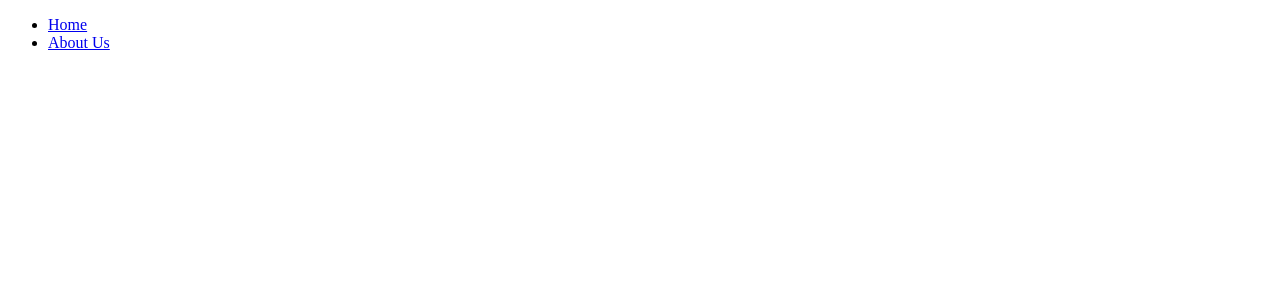
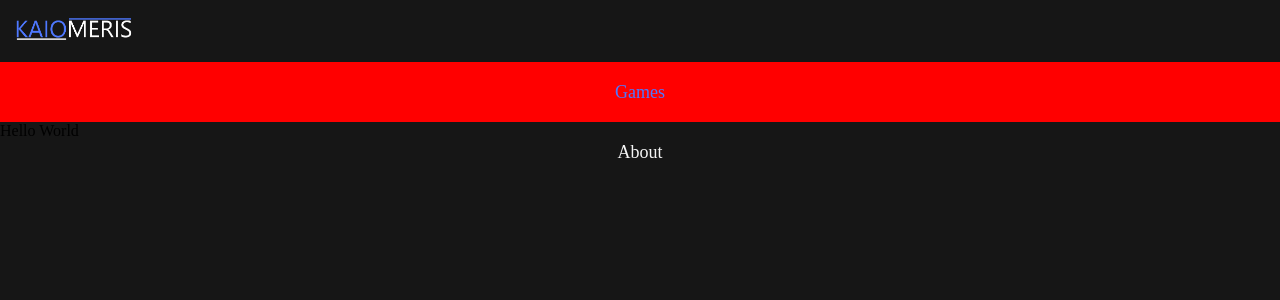
Before and after one commit to jaronkong/kaiomeris-website, a Next.js app: page / in a window 1280 px wide. Shown: the top 300 px of the page. Built offline with nearby package versions, Linux system fonts and the light colour scheme.

Commit message:
header work

```diff
--- /dev/null
+++ b/components/Header.js
@@ -0,0 +1,25 @@
+import Link from 'next/link'
+
+import NavBar from './nav/NavBar'
+import navButtons from '../config/navButtons'
+
+const headerStyle = {
+  color: "white",
+  width: "100%",
+};
+
+const logoStyle = {
+  margin: "4px",
+  height: "50px",
+};
+
+const Header = () => (
+  <div className="Header" style={headerStyle}>
+    <Link href="/">
+      <a><img src="/logoLight.png" alt="logo" style={logoStyle}/></a>
+    </Link>
+    <NavBar navButtons={navButtons} />
+  </div>
+);
+
+export default Header;
--- /dev/null
+++ b/components/Layout.js
@@ -0,0 +1,33 @@
+import Header from "./Header";
+import NavBar from "./nav/NavBar";
+
+const layoutStyle = {
+  display: "flex",
+  flexDirection: "column",
+  height: "100%",
+  width: "100%"
+};
+
+const contentStyle = {
+  flex: 1,
+  display: "flex",
+  flexDirection: "column"
+};
+
+const Layout = props => (
+  <div className="Layout" style={layoutStyle}>
+    <Header />
+    <div className="Content" style={contentStyle}>
+      {props.children}
+    </div>
+
+    <style jsx global>{`
+      body {
+        margin: 0px;
+        background-color: #161616;
+      }
+    `}</style>
+  </div>
+);
+
+export default Layout;
--- /dev/null
+++ b/components/nav/NavBar.js
@@ -0,0 +1,23 @@
+import NavButton from "./NavButton";
+
+const navBarStyle = {
+  backgroundColor: "red",
+  color: "white",
+  width: "100%",
+  height: "60px"
+};
+
+const NavBar = props => (
+  <div className="NavBar" style={navBarStyle}>
+    {props.navButtons.map(button => (
+      <NavButton
+        key={button.path}
+        path={button.path}
+        label={button.label}
+        icon={button.icon}
+      />
+    ))}
+  </div>
+);
+
+export default NavBar;
--- /dev/null
+++ b/components/nav/NavButton.js
@@ -0,0 +1,29 @@
+
+import Link from "next/link";
+import { withRouter } from "next/router";
+
+import styles from './NavButton.module.scss'
+
+const NavButton = props => {
+  const getButtonStyle = () => {
+    const returnStyles = [styles.button];
+    if (props.router.pathname === props.path) {
+      returnStyles.push(styles.on);
+    }
+    return returnStyles.join(' ');
+  }
+  return (
+    <Link href={props.path}>
+      <div
+        // className={styles.button `${
+        //   props.router.pathname === props.path ? "active" : ""
+        //   }`}
+        className={getButtonStyle()}
+      >
+        <span className="Label">{props.label}</span>
+      </div>
+    </Link>
+  )
+};
+
+export default withRouter(NavButton);
--- /dev/null
+++ b/components/nav/NavButton.module.scss
@@ -0,0 +1,20 @@
+.button {
+  display: flex;
+  flex-direction: row;
+  justify-content: space-around;
+  align-items: center;
+
+  height: 100%;
+
+  cursor: pointer;
+
+  font-size: 18px;
+  text-transform: capitalize;
+
+  color: #f4f4f4;
+
+}
+
+.on {
+  color: #4e78ff;
+}
--- /dev/null
+++ b/config/navButtons.js
@@ -0,0 +1,24 @@
+
+// import React from "react";
+// import { FontAwesomeIcon } from "@fortawesome/react-fontawesome";
+// import {
+//   faCompass,
+//   faMapMarkerAlt,
+//   faUser,
+//   faShoppingCart
+// } from "@fortawesome/free-solid-svg-icons";
+
+const navButtons = [
+  {
+    label: "Games",
+    path: "/",
+    // icon: <FontAwesomeIcon icon={faCompass} />
+  },
+  {
+    label: "About",
+    path: "/about",
+    // icon: <FontAwesomeIcon icon={faCompass} />
+  },
+];
+
+export default navButtons;
--- a/package.json
+++ b/package.json
@@ -21,6 +21,7 @@
   "dependencies": {
     "next": "^9.4.4",
     "react": "^16.13.1",
-    "react-dom": "^16.13.1"
+    "react-dom": "^16.13.1",
+    "sass": "^1.26.9"
   }
 }
--- a/pages/index.js
+++ b/pages/index.js
@@ -1,20 +1,16 @@
-import Link from 'next/link'
+import Layout from "../components/Layout";
 
-function HomePage() {
+const Index = () => {
   return (
-    <ul>
-      <li>
-        <Link href="/">
-          <a>Home</a>
-        </Link>
-      </li>
-      <li>
-        <Link href="/about">
-          <a>About Us</a>
-        </Link>
-      </li>
-    </ul>
+    <Layout>
+      Hello World
+      <style jsx>{`
+      body {
+        background-color: #161616;
+      }
+      `}</style>
+    </Layout>
   )
-}
+};
 
-export default HomePage
+export default Index;
--- a/pages/quantum.js
+++ b/pages/quantum.js
@@ -8,6 +8,9 @@ function HomePage() {
         <title>Quantum Protocol</title>
       </Head>
       <p>Hello world!</p>
+
+      <style jsx>{`
+      `}</style>
     </div>
   )
 }
```
Also changed, not shown: pages/about.js (+12 -1 lines), public/logoLight.png (added), 1 other file (tests, documents, lock files or other folders).
